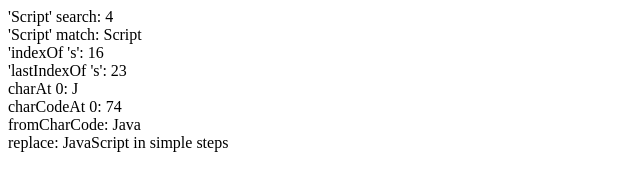
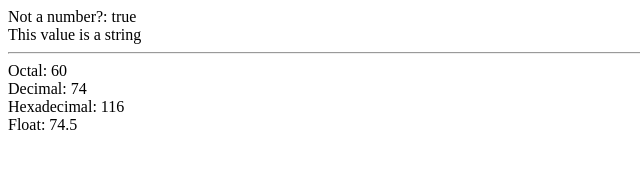
Before and after one commit to codea2z/JavaScript-in-Easy-Steps---Chapter-6, a plain HTML site: page public_html/index.html in a window 1280 px wide. Shown: the whole page, without its empty margins (0-640 px from the left). Drawn offline with Linux system fonts and the light colour scheme.

Commit message:
Working with numbers & strings

```diff
--- a/public_html/index.html
+++ b/public_html/index.html
@@ -9,7 +9,7 @@ and open the template in the editor.
         <title>Chapter 6</title>
         <meta charset="UTF-8">
         <meta name="viewport" content="width=device-width, initial-scale=1.0">
-    <script type="text/javascript" src="search.js"></script>
+    <script type="text/javascript" src="parse.js"></script>
     </head>
     <body>
         <div id="panel"></div>
--- /dev/null
+++ b/public_html/parse.js
@@ -0,0 +1,21 @@
+/*
+ * To change this license header, choose License Headers in Project Properties.
+ * To change this template file, choose Tools | Templates
+ * and open the template in the editor.
+ */
+function init()
+{
+    var panel = document.getElementById("panel");
+    var num = "074.5 Input";
+
+    panel.innerHTML += "Not a number?: " + isNaN(num);
+    panel.innerHTML += "<br>This value is a " + typeof num;
+
+    panel.innerHTML += "<hr>Octal: " + parseInt(num, 8) +
+        "<br>Decimal: " + parseInt(num, 10) +
+        "<br>Hexadecimal: " + parseInt(num, 16);
+
+    panel.innerHTML += "<br>Float: " + parseFloat(num);
+}
+
+document.addEventListener("DOMContentLoaded", init,false);
--- a/public_html/search.js
+++ /dev/null
@@ -1,23 +0,0 @@
-/*
- * To change this license header, choose License Headers in Project Properties.
- * To change this template file, choose Tools | Templates
- * and open the template in the editor.
- */
-function init()
-{
-    var panel = document.getElementById("panel");
-    var str = "JavaScript in easy steps";
-
-    panel.innerHTML += "'Script' search: " + str.search("Script");
-    panel.innerHTML += "<br>'Script' match: " + str.match("Script");
-    panel.innerHTML += "<br>'indexOf 's': " + str.indexOf("s");
-    panel.innerHTML += "<br>'lastIndexOf 's': " + str.lastIndexOf("s");
-
-    panel.innerHTML += "<br>charAt 0: " + str.charAt(0);
-    panel.innerHTML += "<br>charCodeAt 0: " + str.charCodeAt(0);
-    panel.innerHTML += "<br>fromCharCode: " + String.fromCharCode(74, 97, 118, 97);
-
-    panel.innerHTML += "<br> replace: " + str.replace("easy", "simple");
-}
-
-document.addEventListener("DOMContentLoaded", init,false);
```
